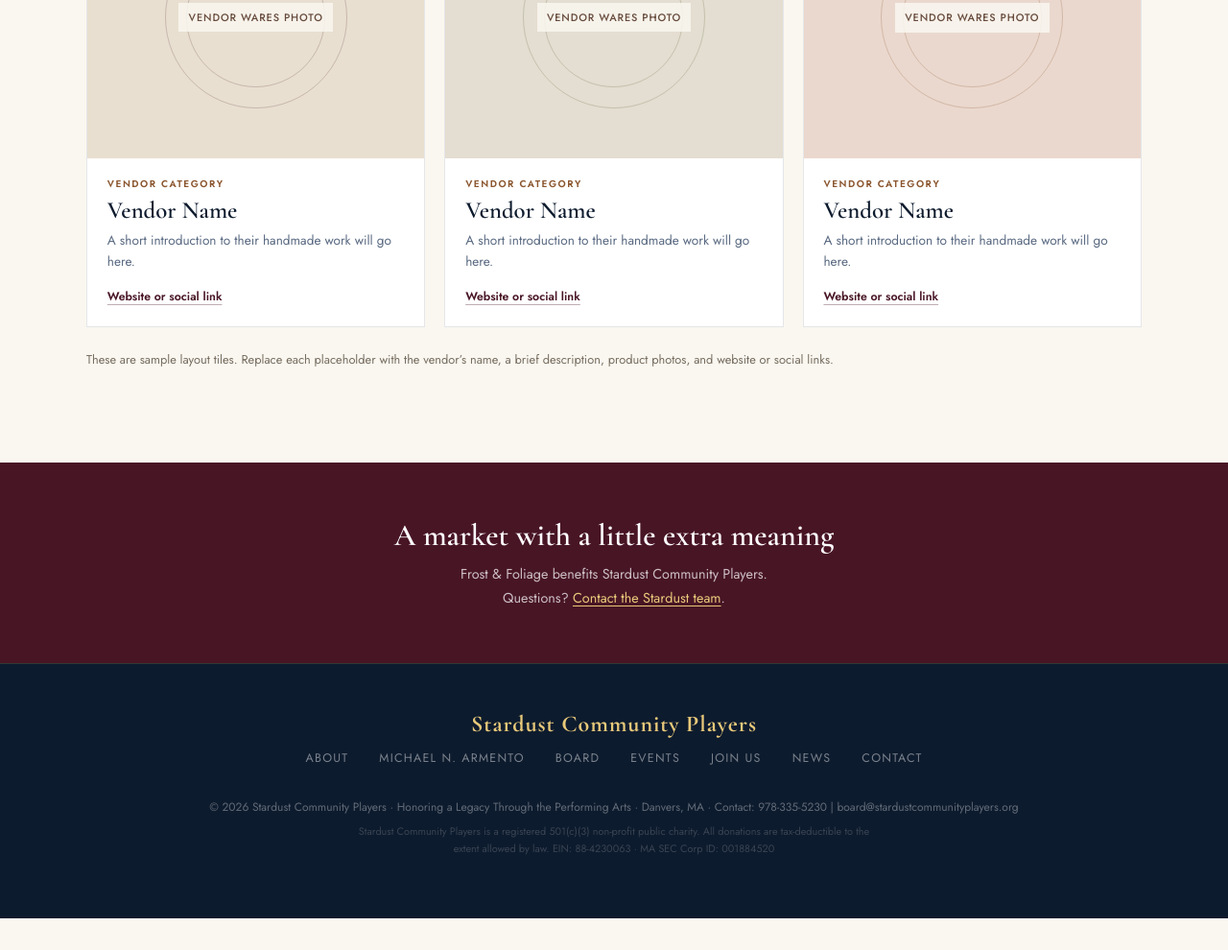
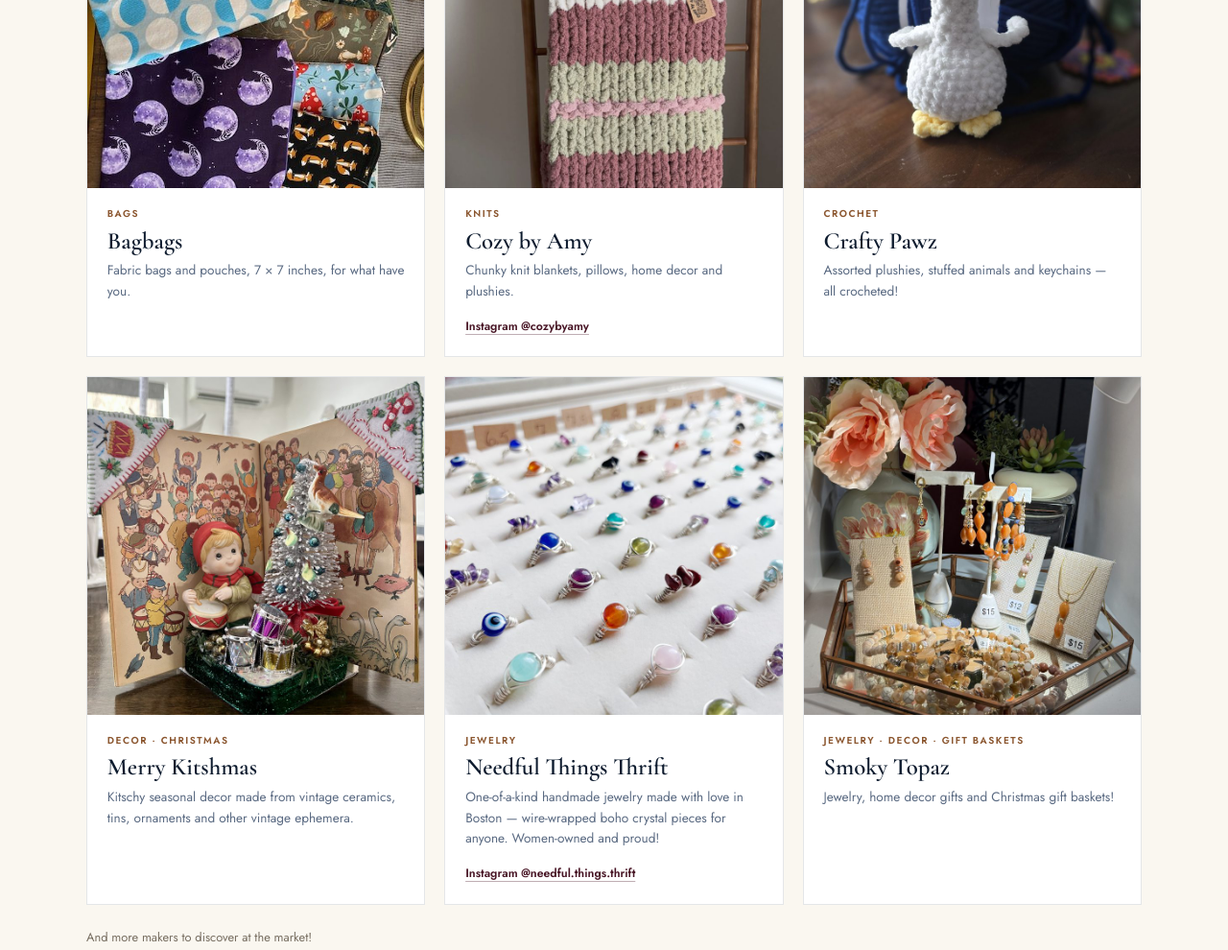
Before and after one commit to cjmconnors/stardust, a plain HTML site: page craft_fair/index.html in a window 1280 px wide. Shown: the part 1231-2221 px from the top of the page at 96% size. Before the commit the page ends 2188 px from the top, so only its background shows below. Drawn offline with nearby package versions, Linux system fonts and the light colour scheme; a script that the page names is missing.

Commit message:
Add Meet the Makers vendor tiles for the craft fair
Co-Authored-By: Claude Opus 5.5 <noreply@anthropic.com>
Claude-Session: https://claude.ai/code/session_01VQDXoPwX8AzUYv2CioHYG5

```diff
--- a/craft_fair/index.html
+++ b/craft_fair/index.html
@@ -87,6 +87,11 @@
   .vendor-name { color: var(--navy); font-family: 'Cormorant Garamond', serif; font-size: 1.55rem; font-weight: 600; margin-bottom: 0.35rem; }
   .vendor-description { color: var(--text-muted); font-size: 0.85rem; line-height: 1.6; min-height: 2.8em; }
   .vendor-link-placeholder { display: inline-block; color: var(--berry); font-size: 0.77rem; font-weight: 600; margin-top: 1rem; text-decoration: underline; text-decoration-color: rgba(72,21,37,0.35); text-underline-offset: 4px; }
+  .vendor-photo.has-image { aspect-ratio: 1; background: #e8dfd0; }
+  .vendor-photo.has-image::before, .vendor-photo.has-image::after { display: none; }
+  .vendor-photo img { position: absolute; inset: 0; width: 100%; height: 100%; object-fit: cover; display: block; }
+  .vendor-link { display: inline-block; color: var(--berry); font-size: 0.77rem; font-weight: 600; margin-top: 1rem; text-decoration: underline; text-decoration-color: rgba(72,21,37,0.35); text-underline-offset: 4px; }
+  .vendor-link:hover { text-decoration-color: var(--berry); }
   .vendor-note { margin-top: 1.5rem; color: #766d60; font-size: 0.8rem; line-height: 1.6; }
 
   .closing { padding: 3.5rem 2rem; background: var(--berry); color: #fff; text-align: center; }
@@ -124,6 +129,7 @@
     .section-title { font-size: 2.5rem; }
     .vendor-grid { grid-template-columns: 1fr; gap: 1rem; }
     .vendor-photo { aspect-ratio: 1.55; }
+    .vendor-photo.has-image { aspect-ratio: 1.2; }
     .footer-links { gap: 1rem 1.4rem; }
   }
 </style>
@@ -173,37 +179,60 @@
     <div class="section-inner">
       <p class="section-label">Local Artisans · Handmade Gifts · New England Artistry</p>
       <h2 class="section-title" id="vendors-title">Meet the <em>Makers</em></h2>
-      <p class="section-intro">We’re getting to know the artists and makers joining us this November. Vendor spotlights will appear here as the lineup is confirmed.</p>
+      <p class="section-intro">Meet some of the artists and makers joining us this November.</p>
       <div class="vendor-grid">
         <article class="vendor-card">
-          <div class="vendor-photo"><span>Vendor wares photo</span></div>
+          <div class="vendor-photo has-image"><img src="vendors/bagbags.jpg" alt="Stack of colorful patterned fabric pouches" loading="lazy" width="800" height="800"></div>
           <div class="vendor-body">
-            <p class="vendor-type">Vendor category</p>
-            <h3 class="vendor-name">Vendor Name</h3>
-            <p class="vendor-description">A short introduction to their handmade work will go here.</p>
-            <span class="vendor-link-placeholder">Website or social link</span>
+            <p class="vendor-type">Bags</p>
+            <h3 class="vendor-name">Bagbags</h3>
+            <p class="vendor-description">Fabric bags and pouches, 7 × 7 inches, for what have you.</p>
           </div>
         </article>
         <article class="vendor-card">
-          <div class="vendor-photo photo-two"><span>Vendor wares photo</span></div>
+          <div class="vendor-photo has-image"><img src="vendors/cozy-by-amy.jpg" alt="Chunky knit blanket in rose, cream and sage stripes" loading="lazy" width="800" height="800"></div>
           <div class="vendor-body">
-            <p class="vendor-type">Vendor category</p>
-            <h3 class="vendor-name">Vendor Name</h3>
-            <p class="vendor-description">A short introduction to their handmade work will go here.</p>
-            <span class="vendor-link-placeholder">Website or social link</span>
+            <p class="vendor-type">Knits</p>
+            <h3 class="vendor-name">Cozy by Amy</h3>
+            <p class="vendor-description">Chunky knit blankets, pillows, home decor and plushies.</p>
+            <a class="vendor-link" href="https://www.instagram.com/cozybyamy/" target="_blank" rel="noopener">Instagram @cozybyamy</a>
           </div>
         </article>
         <article class="vendor-card">
-          <div class="vendor-photo photo-three"><span>Vendor wares photo</span></div>
+          <div class="vendor-photo has-image"><img src="vendors/crafty-pawz.jpg" alt="Crocheted goose plushie wearing a blue hat" loading="lazy" width="800" height="800"></div>
           <div class="vendor-body">
-            <p class="vendor-type">Vendor category</p>
-            <h3 class="vendor-name">Vendor Name</h3>
-            <p class="vendor-description">A short introduction to their handmade work will go here.</p>
-            <span class="vendor-link-placeholder">Website or social link</span>
+            <p class="vendor-type">Crochet</p>
+            <h3 class="vendor-name">Crafty Pawz</h3>
+            <p class="vendor-description">Assorted plushies, stuffed animals and keychains — all crocheted!</p>
+          </div>
+        </article>
+        <article class="vendor-card">
+          <div class="vendor-photo has-image"><img src="vendors/merry-kitshmas.jpg" alt="Vintage Christmas diorama with a drummer figurine and tinsel tree" loading="lazy" width="800" height="800"></div>
+          <div class="vendor-body">
+            <p class="vendor-type">Decor · Christmas</p>
+            <h3 class="vendor-name">Merry Kitshmas</h3>
+            <p class="vendor-description">Kitschy seasonal decor made from vintage ceramics, tins, ornaments and other vintage ephemera.</p>
+          </div>
+        </article>
+        <article class="vendor-card">
+          <div class="vendor-photo has-image"><img src="vendors/needful-things-thrift.jpg" alt="Rows of wire-wrapped crystal rings" loading="lazy" width="800" height="800"></div>
+          <div class="vendor-body">
+            <p class="vendor-type">Jewelry</p>
+            <h3 class="vendor-name">Needful Things Thrift</h3>
+            <p class="vendor-description">One-of-a-kind handmade jewelry made with love in Boston — wire-wrapped boho crystal pieces for anyone. Women-owned and proud!</p>
+            <a class="vendor-link" href="https://www.instagram.com/needful.things.thrift/" target="_blank" rel="noopener">Instagram @needful.things.thrift</a>
+          </div>
+        </article>
+        <article class="vendor-card">
+          <div class="vendor-photo has-image"><img src="vendors/smoky-topaz.jpg" alt="Display of handmade earrings and necklaces" loading="lazy" width="800" height="800"></div>
+          <div class="vendor-body">
+            <p class="vendor-type">Jewelry · Decor · Gift Baskets</p>
+            <h3 class="vendor-name">Smoky Topaz</h3>
+            <p class="vendor-description">Jewelry, home decor gifts and Christmas gift baskets!</p>
           </div>
         </article>
       </div>
-      <p class="vendor-note">These are sample layout tiles. Replace each placeholder with the vendor’s name, a brief description, product photos, and website or social links.</p>
+      <p class="vendor-note">And more makers to discover at the market!</p>
     </div>
   </section>
 
```
Also changed, not shown: craft_fair/vendors/bagbags.jpg (added), craft_fair/vendors/cozy-by-amy.jpg (added), craft_fair/vendors/crafty-pawz.jpg (added), craft_fair/vendors/merry-kitshmas.jpg (added), craft_fair/vendors/needful-things-thrift.jpg (added), craft_fair/vendors/smoky-topaz.jpg (added).
